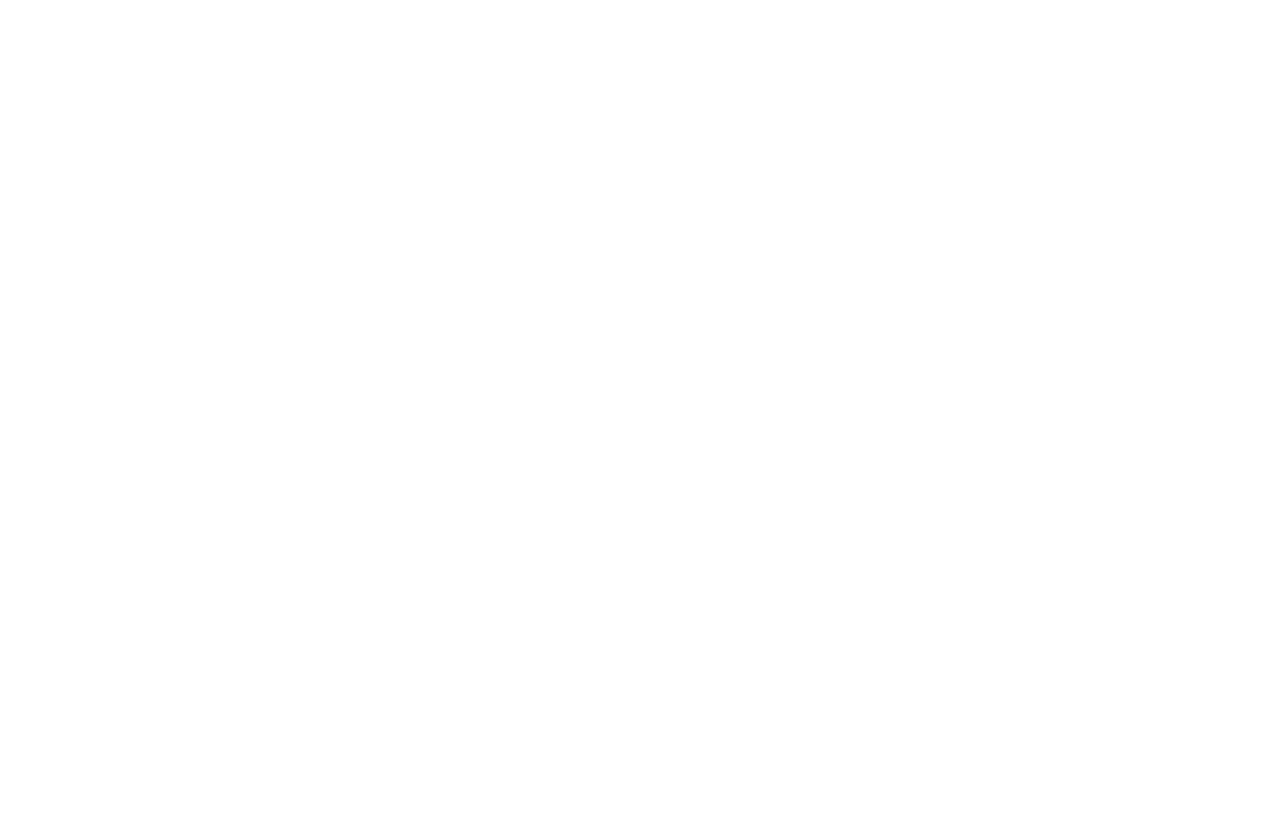
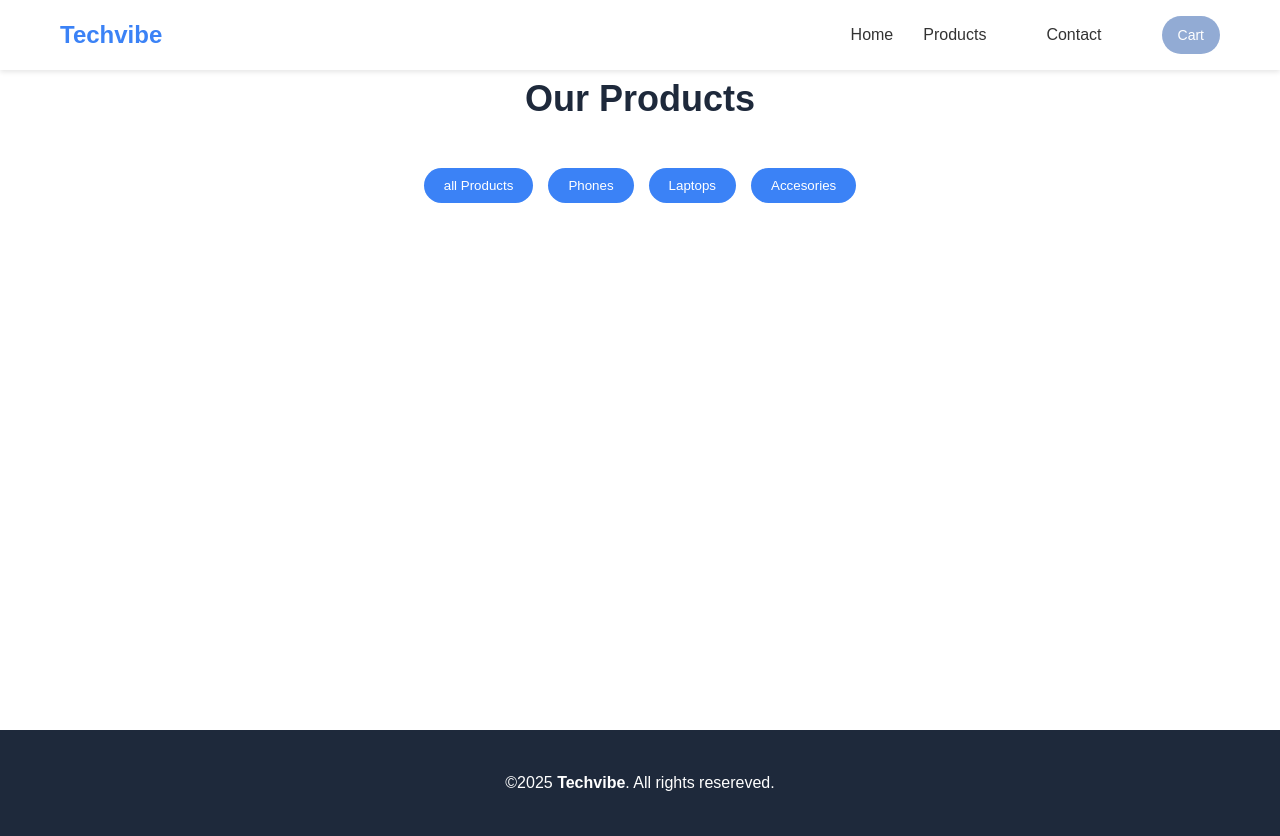
Before and after one commit to OldrichPhera/Tech_hub, a plain HTML site: page products.html in a window 1280 px wide. Before the commit the page ends 800 px from the top, so only its background shows below. Drawn offline with Linux system fonts and the light colour scheme.

Commit message:
products page styling

```diff
--- a/products.html
+++ b/products.html
@@ -0,0 +1,51 @@
+<!DOCTYPE html>
+<html lang="en">
+<head>
+    <meta charset="UTF-8">
+    <meta name="viewport" content="width=device-width, initial-scale=1.0">
+    <title>Techvibe-Products</title>
+    <link rel="stylesheet" href="style.css">
+</head>
+<body>
+    <nav class="navbar">
+        <div class="nav-container">
+            <h2 class="logo">Techvibe</h2>
+            <ul class="nav-menu">
+                <li>
+                    <a href="index.html">Home</a></li>
+                    <a href="products.html">Products</a></li>
+                    <br>
+                    <a href="contact.html">Contact</a></li>
+                    <br>
+                    <a href="cart.html" class="cart-link">Cart<span id="cart-count"></span></a></li>
+            </ul>
+        </div>
+    </nav>
+
+    <main class="main-content">
+        <div class="container">
+            <h1 class="page-title">Our Products</h1>
+
+            <!---Filter buttons-->
+            <div class="filters">
+                <button  class="filter-btn active" data-category= "All">all Products</button>
+                <button  class="filter-btn phones" data-category= "phones">Phones</button>
+                <button  class="filter-btn laptops" data-category= "laptops">Laptops</button>
+                <button  class="filter-btn accesories" data-category= "accesories">Accesories</button>
+            </div>
+            <!----products here-->
+
+            <div class="products-grid" id="products-grid">
+                <!----javascript will populate products here-->
+            </div>
+
+        </div>
+    </main>
+
+    <footer class="footer">
+        <p>©2025 <b>Techvibe</b>. All rights resereved.</p>
+    </footer>
+
+    <script src="script.js"></script>
+</body>
+</html>
--- a/style.css
+++ b/style.css
@@ -202,3 +202,39 @@
     text-align: center;
     padding: 40px 0;
 }
+.main-content{
+    margin-top: 70px;
+    padding: 60 0;
+    min-height: calc(100vh - 140px);
+}
+
+.page-title{
+    text-align: center;
+    font-size: 36px;
+    margin-bottom: 40px;
+    color: #1e293b;
+}
+
+.filters{
+    display: flex;
+    justify-content: center;
+    gap: 15px;
+    margin-bottom: 40px;
+    flex-wrap: wrap;
+}
+
+.filter-btn{
+    padding: 10px 20px;
+    background-color: #e2e8f0;
+    color: #64748b;
+    border: none;
+    border-radius: 25px;
+    cursor: pointer;
+    font-weight: 500;
+    transition: all 0.3s ease;
+}
+
+.filter-btn :hover ,.filter-btn ,:active{
+    background-color: #3b82f6;
+    color: white;
+}
```
